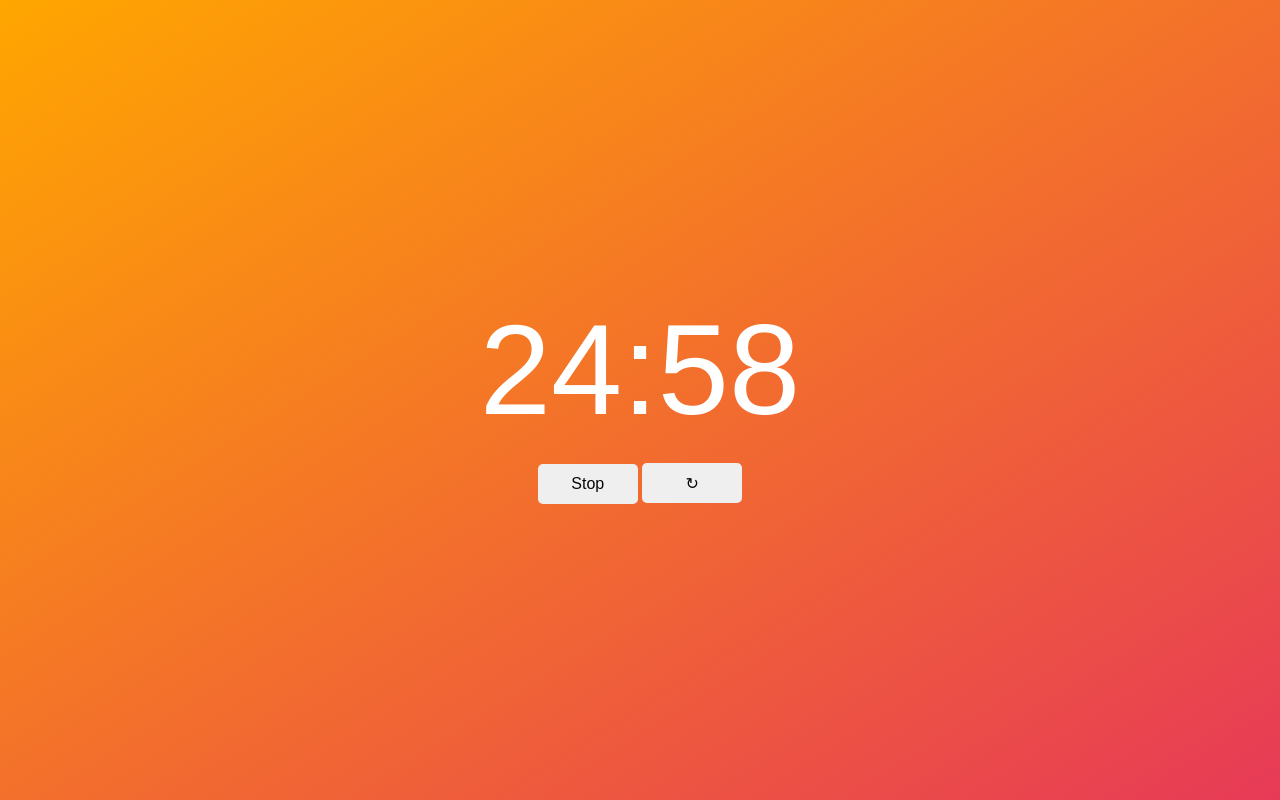
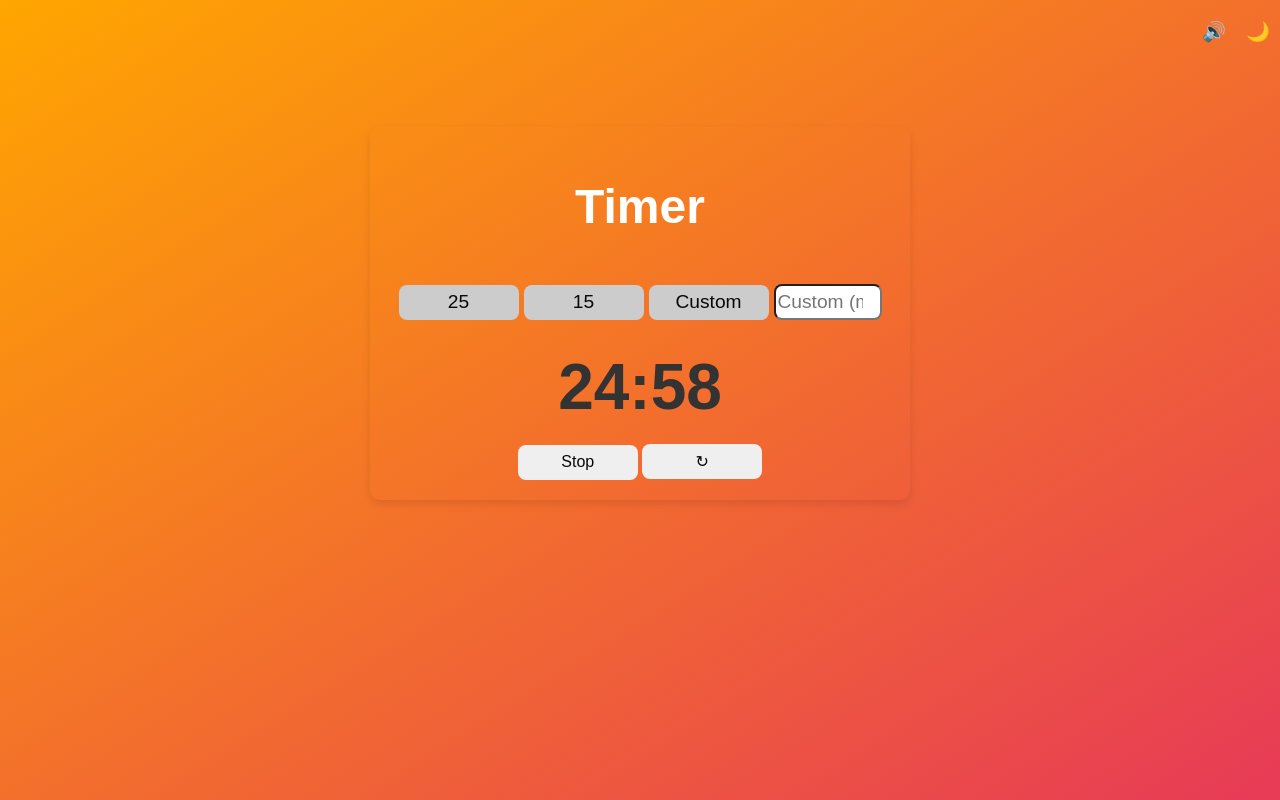
Before and after one commit to sai3173/dup, a plain HTML site: page index.html in a window 1280 px wide. Both pictures are taken after a click on the button "Start". Drawn offline with Linux system fonts and the light colour scheme.

Commit message:
timer updates

```diff
--- a/index.html
+++ b/index.html
@@ -7,15 +7,31 @@
     <link rel="stylesheet" href="styles.css">
 </head>
 <body>
+    <div class="app-bar">
+        <button id="mute">🔊</button>
+        <button class="dark-mode" id="dark-mode">🌙</button>
+    </div>
+
     <div class="container">
+        <h1 id="timer-label">Timer</h1>
+        <div class="modes">
+            <button id="pomodoro">25</button>
+            <button id="short-break">15</button>
+            <button id="custom">Custom</button>
+            <input type="number" id="custom-time" placeholder="Custom (mins)" />
 
+        </div>
+        <div id="timer">25:00</div>
 
-        <div id="timer">25:00</div>
-        <button id="start">Start</button>
-        <button id="stop">Stop</button>
-        <button id="reset">&#x21BB;</button>
+        <div class="controls">
+            <button id="start">Start</button>
+            <button id="stop">Stop</button>
+            <button id="reset">&#x21BB;</button>
+        </div>
+    </div>
 
-    </div>
+    <audio id="ding-sound" src="ding.mp3"></audio>
+
     <script src="script.js"></script>
 </body>
 </html>
--- a/script.js
+++ b/script.js
@@ -1,78 +1,131 @@
 let timer;
 let isRunning = false;
-let startTime; // Tracks when the timer starts
-let timeRemaining = 25 * 60; // 25 minutes in seconds
-const totalTime = timeRemaining;
+let startTime;
+let timeRemaining = 25 * 60; // Default 25 minutes
+const dingSound = new Audio('ding.mp3'); // Replace with your sound file path
+const muteButton = document.getElementById('mute');
+const darkModeButton = document.getElementById('dark-mode');
+let soundEnabled = true;
 
+// Elements
 const timerDisplay = document.getElementById('timer');
 const startButton = document.getElementById('start');
 const stopButton = document.getElementById('stop');
 const resetButton = document.getElementById('reset');
+const pomodoroButton = document.getElementById('pomodoro');
+const shortBreakButton = document.getElementById('short-break');
+const customInput = document.getElementById('custom-time');
+const customButton = document.getElementById('custom');
+const timerLabel = document.getElementById('timer-label');
 
+// Ensure notification permissions
+if ("Notification" in window && Notification.permission !== "granted") {
+    Notification.requestPermission();
+}
 
-// Initially hide the stop button
-stopButton.style.display = 'none';
-
+// Functions
 function updateDisplay() {
     const minutes = Math.floor(timeRemaining / 60);
     const seconds = timeRemaining % 60;
     timerDisplay.textContent = `${String(minutes).padStart(2, '0')}:${String(seconds).padStart(2, '0')}`;
-
-   // Update progress bar width
     document.title = `${String(minutes).padStart(2, '0')}:${String(seconds).padStart(2, '0')} - Pomodoro Timer`;
 }
 
+function playSound() {
+    if (soundEnabled) {
+        const dingSound = document.getElementById('ding-sound');
+        dingSound.currentTime = 0; // Reset the audio
+        dingSound.play().catch(err => {
+            console.error("Audio playback issue:", err);
+        });
+    }
+}
+
+stopButton.style.display = 'none';
 function startTimer() {
     if (!isRunning) {
+        playSound(); // Play start sound
         isRunning = true;
-       startTime = Date.now(); // Record the time when the timer starts
-       const endTime = startTime + timeRemaining * 1000; // Calculate the end time
+        startTime = Date.now();
+        const endTime = startTime + timeRemaining * 1000;
 
         timer = setInterval(() => {
             const now = Date.now();
-           timeRemaining = Math.max(0, Math.round((endTime - now) / 1000)); // Calculate remaining time
-
+            timeRemaining = Math.max(0, Math.round((endTime - now) / 1000));
             updateDisplay();
 
             if (timeRemaining <= 0) {
                 clearInterval(timer);
                 isRunning = false;
-
-               // Reset buttons
-               startButton.style.display = 'inline-block';
-               stopButton.style.display = 'none';
+                playSound(); // Play end sound
+                new Notification("Time's up!", { body: "Your timer is done." });
+                enableTimerButtons(); // Enable all timer buttons when the timer is finished
             }
         }, 1000);
 
-       // Toggle button display: hide "Start", show "Pause"
         startButton.style.display = 'none';
         stopButton.style.display = 'inline-block';
+        disableTimerButtons(); // Disable other timer buttons when the timer is running
     }
 }
 
 function stopTimer() {
     clearInterval(timer);
+    playSound(); // Play start sound
     isRunning = false;
-
-   // Calculate remaining time accurately
-   const now = Date.now();
-   timeRemaining = Math.max(0, Math.round((startTime + timeRemaining * 1000 - now) / 1000));
-
-   // Toggle button display: show "Start", hide "Pause"
     startButton.style.display = 'inline-block';
     stopButton.style.display = 'none';
+    enableTimerButtons(); // Enable all timer buttons when the timer is stopped
 }
 
 function resetTimer() {
     stopTimer();
-   timeRemaining = totalTime; // Reset to original time
+    updateMode(timerLabel.textContent);
+}
+
+function updateMode(mode) {
+    timerLabel.textContent = mode;
+    if (mode === "Pomodoro") {
+        timeRemaining = 25 * 60;
+    } else if (mode === "Short Break") {
+        timeRemaining = 15 * 60;
+    } else {
+        const customTime = parseInt(customInput.value);
+        timeRemaining = isNaN(customTime) || customTime <= 0 ? 0 : customTime * 60;
+    }
     updateDisplay();
 }
 
+// Disable all timer buttons when the timer is running
+function disableTimerButtons() {
+    pomodoroButton.disabled = true;
+    shortBreakButton.disabled = true;
+    customButton.disabled = true;
+}
+
+// Enable all timer buttons when the timer is stopped or completed
+function enableTimerButtons() {
+    pomodoroButton.disabled = false;
+    shortBreakButton.disabled = false;
+    customButton.disabled = false;
+}
+
 // Event Listeners
+pomodoroButton.addEventListener('click', () => updateMode("Pomodoro"));
+shortBreakButton.addEventListener('click', () => updateMode("Short Break"));
+customButton.addEventListener('click', () => updateMode("Custom"));
 startButton.addEventListener('click', startTimer);
 stopButton.addEventListener('click', stopTimer);
 resetButton.addEventListener('click', resetTimer);
 
-// Initial display update
+muteButton.addEventListener('click', () => {
+    soundEnabled = !soundEnabled;
+    muteButton.textContent = soundEnabled ? "🔊" : "🔇";
+});
+
+darkModeButton.addEventListener('click', () => {
+    document.body.classList.toggle("dark-mode");
+});
+
+// Initial Display
 updateDisplay();
--- a/styles.css
+++ b/styles.css
@@ -1,53 +1,147 @@
-
-
 body {
     font-family: Arial, sans-serif;
     background-color: #f02121fb;
     color: white;
     display: flex;
-    justify-content: center;
+    flex-direction: column;
     align-items: center;
     height: 100vh;
     margin: 0;
-    background-image: linear-gradient(to bottom right,rgb(255, 166, 0),rgb(231, 58, 87));
+    background-image: linear-gradient(to bottom right, rgb(255, 166, 0), rgb(231, 58, 87));
+    transition: background-color 0.3s ease, color 0.3s ease;
+}
+/* Dark mode styling */
+/* Dark mode applied to the body */
+.dark-mode {
+    /* Override background image with black */
+    color: #ffffff !important; /* Ensure text color is white */
+    background-image: none !important; /* Remove any gradient or image */
+}
+
+/* Ensure buttons and other elements adopt dark mode styling */
+.dark-mode button {
+    background-color: #333333 !important;
+    color: #ffffff !important;
+    border: 1px solid #ffffff; /* Optional border for visibility */
+}
+
+.dark-mode #timer {
+    color: #ffffff !important;
+}
+
+.dark-mode input {
+    background-color: #333333 !important;
+    color: #ffffff !important;
+    border: 1px solid #ffffff;
+}
+
+/* Smooth transition for better UX */
+body {
+    transition: background-color 0.3s, color 0.3s;
+}
+
+body.dark-mode {
+    background-color: #121212;
+    color: white;
+}
+
+.app-bar {
+    display: flex;
+    justify-content: flex-end;
+    width: 100%;
+    padding: 10px;
+
+
+}
+
+.app-bar button {
+
+    color: white;
+    background: none;
+    border: none;
+    padding: 10px;
+    cursor: pointer;
+    font-size: 1.2em;
 }
 
 .container {
-    text-align: center;
+    display: flex;
+    flex-direction: column;
+    align-items: center;
+    justify-content: center;
+    gap: 20px; /* Space between sections */
+    width: 100%;
+    max-width: 500px; /* Center content width */
+    margin: 20px;
+    margin-top: 5%;
+    padding: 20px;
+    /* Default light theme */
+    border-radius: 10px;
+    box-shadow: 0 4px 8px rgba(0, 0, 0, 0.1);
 
-    padding: 50px;
-    border-radius: 10px;
 }
 
-
+h1 {
+    font-size: 3em;
+    margin-bottom: 20px;
+    color: white;
+}
 
 #timer {
-    font-size: 8em;
-    margin-bottom: 20px;
+    font-size: 4rem; /* Large timer display */
+    font-weight: bold;
+    color: #333333;
+    text-align: center;
 }
 
+.modes {
+    padding: 10px 15px;
+    font-size: 1.2rem; /* Slightly larger for visibility */
+    font-weight: 600;
+    color: #ffffff;
 
+    border: none;
+    border-radius: 5px;
+    cursor: pointer;
+    transition: all 0.3s ease;
+    text-transform: uppercase;
+    display: flex;
+    align-items: center;
+    gap: 5px; /* Space for "Pomodoro" or icon spans */
+}
+html, body {
+    margin: 0;
+    padding: 0;
+    overflow: hidden; /* Prevent scrolling */
+    width: 100%;
+    height: 100%;
+}
 
+.modes button,
+.controls button {
+    color: rgb(8, 8, 8);
 
-
-button {
-    color: rgb(8, 8, 8);
     border: none;
-    padding: 8px; /* Equal padding for all sides */
-    border-radius: 5px;
+    padding: 6px;
+    border-radius: 8px;
     font-size: 1em;
     cursor: pointer;
-    width: 100px; /* Fixed width for all buttons */
-    height: 40px; /* Fixed height for all buttons */
-    text-align: center;
-    /* Ensures padding doesn't alter width/height */
+    width: 120px;
+    height: 35px;
 }
 
+.modes input {
+    width: 100px;
+    height: 30px;
+    font-size: 1em;
+    text-align: center;
+    border-radius: 8px;
+}
 
 button:hover {
-    background-color:rgb(197, 18, 57);
+    background-color: white;
 }
 
 button:disabled {
-    background-color: #ccc; /* Gray for disabled state */
+    background-color: #ccc;
 }
```
Also changed, not shown: 1 other file. Lines whose indentation alone changed are shown as unchanged.
